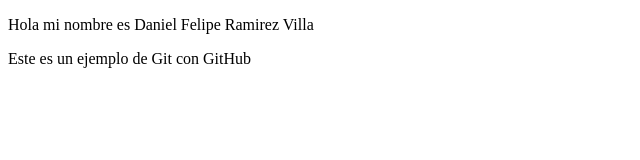
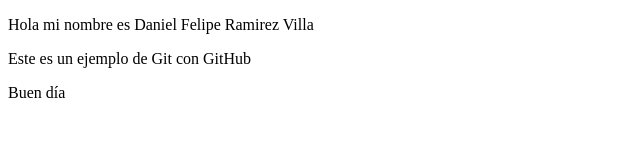
Before and after one commit to yogui2310/Prueba, a plain HTML site: page index.html in a window 1280 px wide. Shown: the full height of the page, 0-640 px from the left. Drawn offline with Linux system fonts and the light colour scheme.

Commit message:
agregar saludo

```diff
--- a/index.html
+++ b/index.html
@@ -9,6 +9,7 @@
 <body>
     <p>Hola mi nombre es Daniel Felipe Ramirez Villa</p>
     <p>Este es un ejemplo de Git con GitHub</p>
+    <p>Buen día</p>
 
 
 </body>
```
